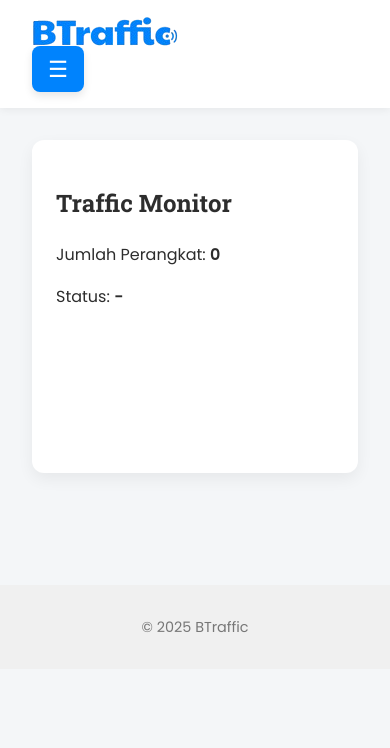
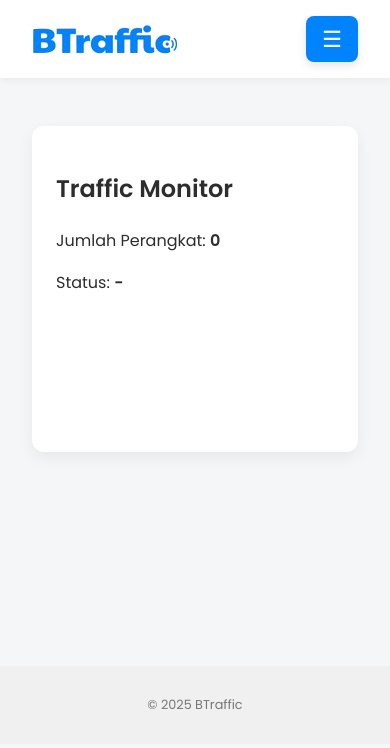
Before and after one commit to farhanfrmndz/BTraffic, a plain HTML site: page index.html in a window 390 px wide. Drawn offline with nearby package versions, Linux system fonts and the light colour scheme; no server answers.

Commit message:
Add files via upload

```diff
--- a/style.css
+++ b/style.css
@@ -26,7 +26,7 @@ body {
 }
 
 h1, h2 {
-  font-family: 'Roboto Slab', serif;
+  font-family: 'Poppins', sans-serif;
 }
 
 /* =============================
@@ -297,3 +297,54 @@ footer {
     transform: translateY(0);
   }
 }
+
+@media (max-width: 600px) {
+  header {
+    flex-direction: row; /* ubah dari column ke row */
+    justify-content: space-between;
+    align-items: center;
+  }
+
+  .logo {
+    width: auto;
+    max-height: 40px;
+    object-fit: contain;
+  }
+
+  .menu-button {
+    align-self: auto;
+    margin-left: auto;
+  }
+
+  nav {
+    width: 100%;
+    margin-top: 0.5rem;
+  }
+
+  nav button {
+    width: 100%;
+    margin: 0.2rem 0;
+  }
+
+  .menu-dropdown {
+    top: 100%;
+    width: 100%;
+  }
+
+  .card {
+    margin-top: 1rem;
+    width: 100%;
+    box-sizing: border-box;
+  }
+
+  canvas#deviceChart {
+    width: 100% !important;
+    height: auto !important;
+  }
+
+  footer {
+    margin-top: 150px;
+    font-size: 0.8rem;
+    text-align: center;
+  }
+}
```
